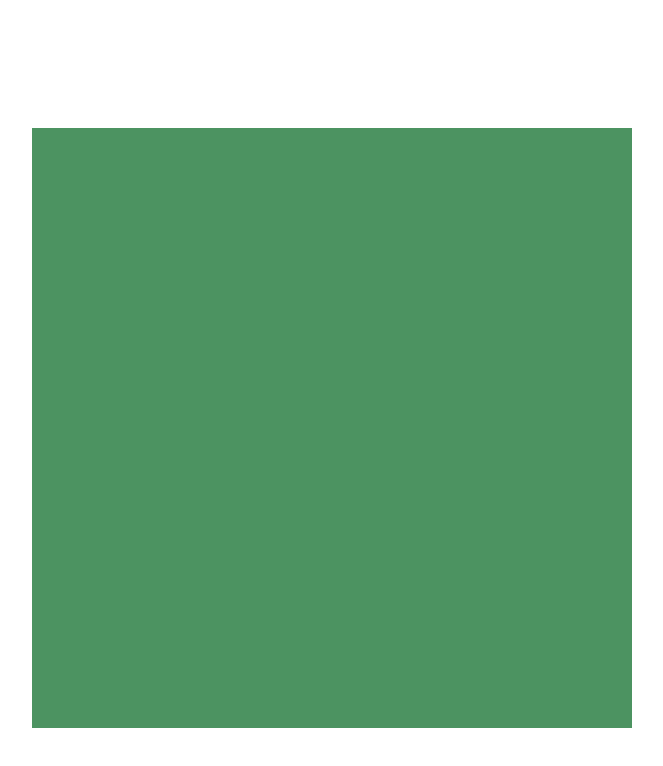
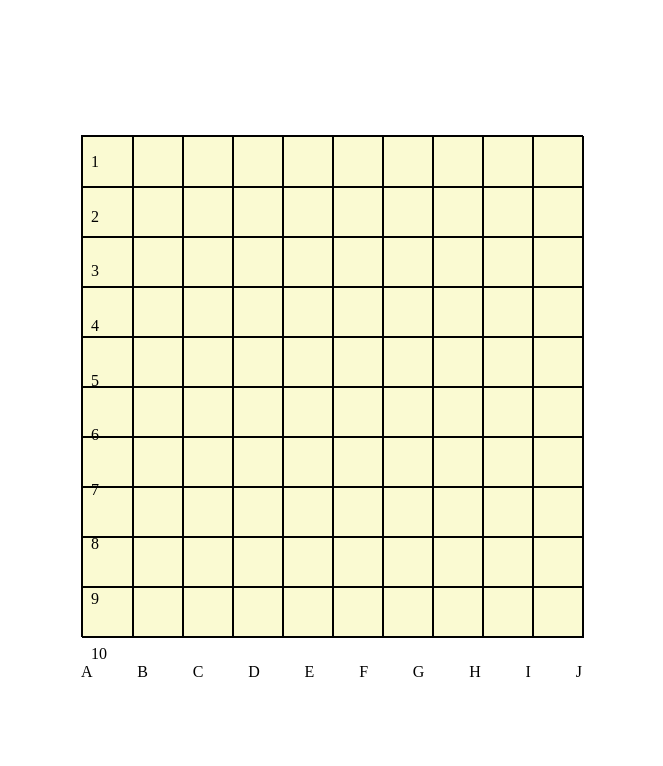
Before and after one commit to DenKim94/PRJ_StrateGoWeb, a React (Create React App) app in the folder game-app/: page / in a window 1280 px wide. Shown: the top 766 px of the page, without its empty margins (308-971 px from the left). Built offline with nearby package versions, Linux system fonts and the light colour scheme.

Commit message:
Game Field modified

```diff
--- a/game-app/src/App.jsx
+++ b/game-app/src/App.jsx
@@ -1,11 +1,16 @@
 import React from 'react';
-import './App.css'
-import CreateBoard from './components/gameBoard'
+import './App.css';
+import GameField from './components/GameField';
+import * as cfg from './components/parameters';  // Import externer Config-Parameter
 
 const App = () => {
     return(
         <div id = "app">
-            <CreateBoard/>
+            <GameField
+                fieldWidth = {cfg.gameFieldStruct.fieldWidth}
+                fieldHeight = {cfg.gameFieldStruct.fieldHeight}
+                backgroundColor = {cfg.gameFieldStruct.backgroundColor}
+            />
         </div>
     )
 };
--- /dev/null
+++ b/game-app/src/components/GameField.css
@@ -0,0 +1,41 @@
+/* Externe CSS-Datei für GameField */
+/* Externe CSS-Datei für GameField */
+.game-field-container {
+    position: relative;
+  }
+
+  .game-field {
+    /* Stile für das Spielfeld */
+    margin-bottom: 16px; /* Abstand für die x-Achse */
+  }
+
+  .y-axis {
+    /* Stile für die y-Achse */
+    position: absolute;
+    left: 0;
+    top: 0;
+    bottom: 0;
+    display: flex;
+    flex-direction: column;
+    justify-content: space-between;
+    padding-left: 10px; /* Abstand zur Spielfeldkante */
+  }
+
+  .y-axis div {
+    display: flex;
+    align-items: center;
+    height: calc(100% / 10);
+    padding-top: 1px; /* Reduziere den oberen Abstand */
+    padding-bottom: 1px; /* Reduziere den unteren Abstand */
+  }
+
+  .x-axis {
+    /* Stile für die x-Achse */
+    display: flex;
+    justify-content: space-between;
+    padding-top: 10px; /* Abstand zur Spielfeldkante */
+  }
+
+  .x-axis div {
+    letter-spacing: 1px;
+  }
--- /dev/null
+++ b/game-app/src/components/GameField.jsx
@@ -0,0 +1,88 @@
+import React from 'react';
+import './GameField.css'
+
+class GameField extends React.Component {
+  constructor(props) {
+    super(props);
+    this.state = {
+      arrayFigures: [], // Array, um Spielfiguren hinzuzufügen
+    };
+  }
+
+  render() {
+    const {fieldWidth, fieldHeight, backgroundColor} = this.props;
+    const sizeSingleField = fieldWidth / 10;
+    const fieldStyle = {
+      width: fieldWidth,
+      height: fieldHeight,
+      backgroundColor: backgroundColor, // Hintergrundfarbe des Spielfeldes
+      border: '1px solid black', // Schwarze Linie um das Spielfeld
+      display: 'grid',
+      // Aufteilung des Spielfeldes in einzelne Quadrate
+      gridTemplateColumns: `repeat(10, ${sizeSingleField}px)`,
+      gridTemplateRows: `repeat(10, ${sizeSingleField}px)`,
+    };
+
+    const styleSingleField = {
+      width: sizeSingleField,
+      height: sizeSingleField,
+      border: '1px solid black', // Schwarze Linien um jedes Spielfeldquadrat
+    };
+
+    // Erstelle ein Array von Buchstaben für die x-Achse
+    const xAxisLetters = Array.from({ length: 10 }, (_, index) =>
+      String.fromCharCode(65 + index)
+    );
+
+    // Erstelle ein Array von Zahlen für die y-Achse
+    const yAxisNumbers = Array.from({ length: 10 }, (_, index) => index + 1);
+
+    return (
+        <div className="game-field-container">
+          {/* y-Achse */}
+          <div className="y-axis">
+            {yAxisNumbers.map((number, index) => (
+              <div key={index}>{number}</div>
+            ))}
+          </div>
+
+          {/* Das Spielfeld */}
+          <div className="game-field" style={fieldStyle}>
+            {/* Hier werden die Spielfelder und Spielfiguren dargestellt */}
+            {Array.from({ length: 100 }).map((_, index) => (
+              <div key={index} className="single-field" style={styleSingleField}>
+                {/* Hier können Spielfiguren platziert werden */}
+                {this.state.arrayFigures.map((figur, figurIndex) => (
+                  <div
+                    key={figurIndex}
+                    style={{
+                      width: sizeSingleField,
+                      height: sizeSingleField,
+                      backgroundColor: 'blue', // Beispielhafte Farbe für Spielfiguren
+                      borderRadius: '50%',
+                    }}
+                  />
+                ))}
+              </div>
+            ))}
+          </div>
+
+          {/* x-Achse */}
+          <div className="x-axis">
+            {xAxisLetters.map((letter, index) => (
+              <div key={index}>{letter}</div>
+            ))}
+          </div>
+        </div>
+      );
+  }
+}
+
+// Vorgabe für die Spielfeldbreite und -höhe, falls nicht über 'props' definiert
+GameField.defaultProps = {
+    fieldWidth: 500,
+    fieldHeight: 500,
+    backgroundColor: 'lightgoldenrodyellow'
+  };
+
+export default GameField;
--- a/game-app/src/components/gameBoard.css
+++ /dev/null
@@ -1,6 +0,0 @@
-#gameBoard {
-   background-color: rgb(76, 147, 97);
-   width: 600px;
-   height: 600px;
-   margin-top: 40px;
-}
--- a/game-app/src/components/gameBoard.jsx
+++ /dev/null
@@ -1,17 +0,0 @@
-/**** Component for a field of the game ****/
-/* Import of required files/libraries */
-import React from 'react';
-import './gameBoard.css';
-import './parameters'
-
-/* Create a functionalcomponent */
-
-const GameBoard = () => {
-    return(
-        <div id = "gameBoard">
-
-        </div>
-    );
-}
-
-export default GameBoard;
--- a/game-app/src/components/parameters.jsx
+++ b/game-app/src/components/parameters.jsx
@@ -1,8 +1,9 @@
 /**** Main file for setting required parameters ****/
-/**** Date: 05.08.2023 ****/
+/**** Date: 06.08.2023 ****/
 
-/**** Component: gameBoard ****/
-let board = {
-    verticalAxis: [1,2,3,4,5,6,7,8,9,10],
-    horizontalAxis: ["A","B","C","D","E","F","G","H","I","J"]
+/**** Component: GameField ****/
+export const gameFieldStruct = {
+    fieldWidth: 500,   // Breite des Spielfeldes in Pixeln
+    fieldHeight: 500,  // Höhe des Spielfeldes in Pixeln
+    backgroundColor: 'lightgoldenrodyellow' // Hintergrundfarbe des Spielfeldes
 };
```
